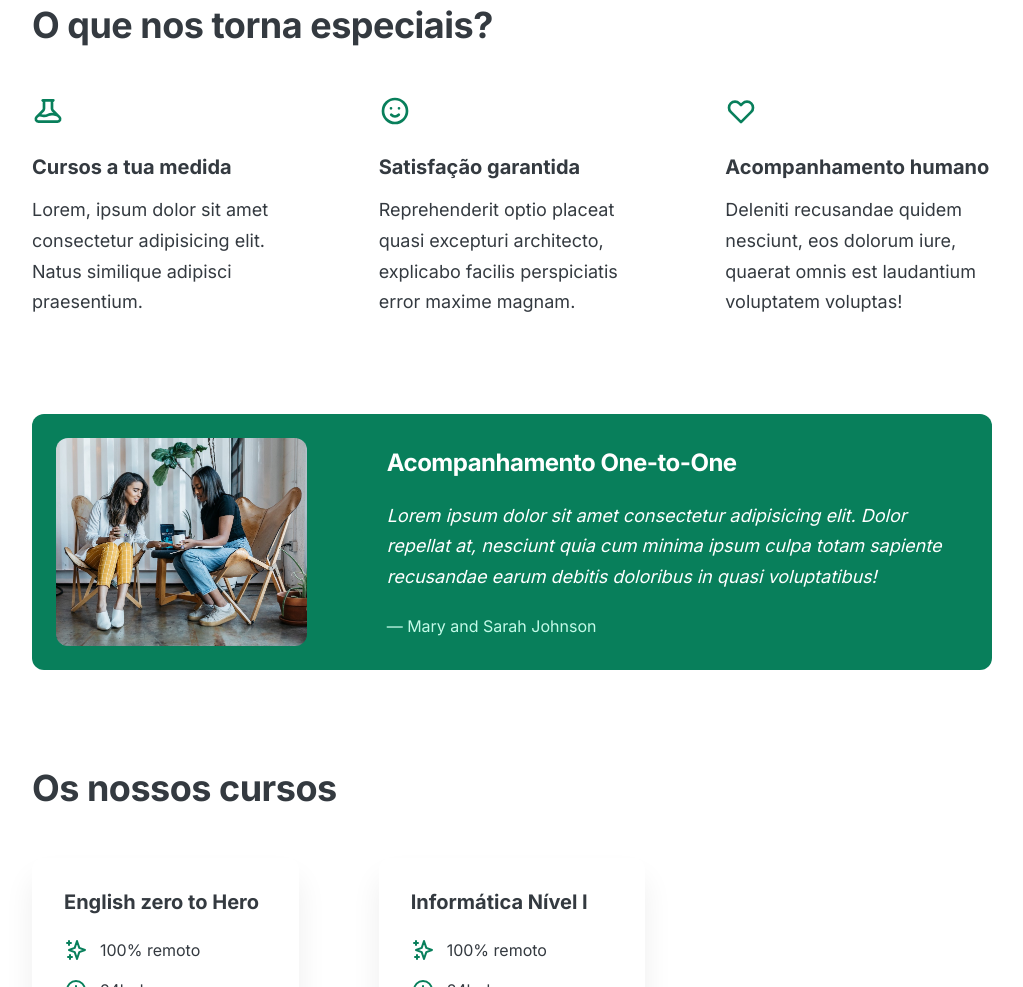
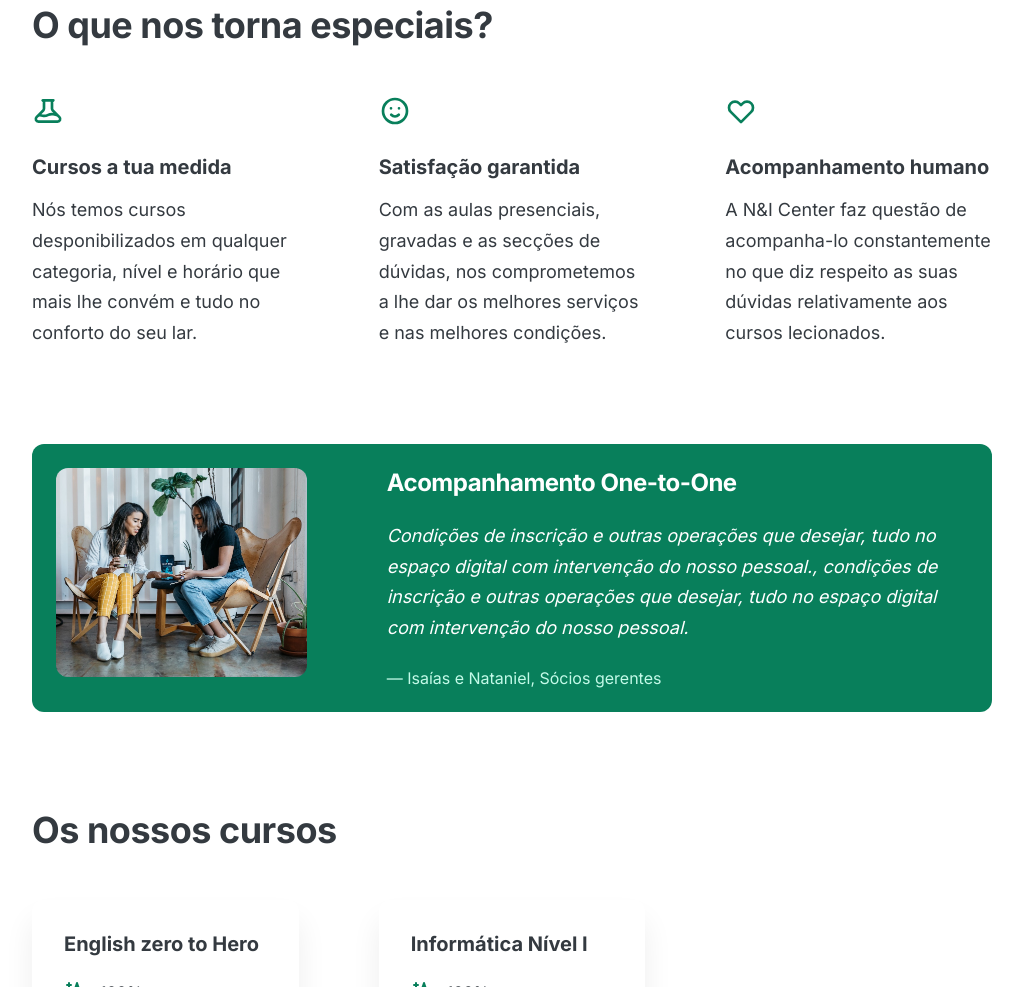
Before and after one commit to LuisValdenecio/n-i, a plain HTML site: page index.html in a window 1280 px wide. Shown: the part 450-1437 px from the top of the page, without its empty margins (128-1151 px from the left). Drawn offline with Linux system fonts and the light colour scheme.

Commit message:
adds the textual component

```diff
--- a/index.html
+++ b/index.html
@@ -21,7 +21,7 @@
           <h1>N&I Center</h1>
           <p class="header-text">
             Prestamos serviços de educação nos campos de Língua Estrangeira (Inglês) e informática.
-            <b>Somos 100% remotos</b>
+            <b>Somos uma empresa 100% remota</b>
           </p>
           <a class="btn btn--big" href="#cursos-section">ver cursos</a>
         </div>
@@ -48,8 +48,7 @@
             </svg>
             <p class="features-title"><strong>Cursos a tua medida</strong></p>
             <p class="features-text">
-              Lorem, ipsum dolor sit amet consectetur adipisicing elit. Natus
-              similique adipisci praesentium.
+              Nós temos cursos desponibilizados em qualquer categoria, nível e horário que mais lhe convém e tudo no conforto do seu lar.
             </p>
           </div>
 
@@ -72,8 +71,7 @@
               <strong>Satisfação garantida</strong>
             </p>
             <p class="features-text">
-              Reprehenderit optio placeat quasi excepturi architecto, explicabo
-              facilis perspiciatis error maxime magnam.
+              Com as aulas presenciais, gravadas e as secções de dúvidas, nos comprometemos a lhe dar os melhores serviços e nas melhores condições.
             </p>
           </div>
 
@@ -96,8 +94,7 @@
               <strong>Acompanhamento humano</strong>
             </p>
             <p class="features-text">
-              Deleniti recusandae quidem nesciunt, eos dolorum iure, quaerat
-              omnis est laudantium voluptatem voluptas!
+              A N&I Center faz questão de acompanha-lo constantemente no que diz respeito as suas dúvidas relativamente aos cursos lecionados.
             </p>
           </div>
         </div>
@@ -109,11 +106,9 @@
           <div class="testimonial-box">
             <h2>Acompanhamento One-to-One</h2>
             <blockquote class="testimonial-text">
-              Lorem ipsum dolor sit amet consectetur adipisicing elit. Dolor
-              repellat at, nesciunt quia cum minima ipsum culpa totam sapiente
-              recusandae earum debitis doloribus in quasi voluptatibus!
+              Condições de inscrição e outras operações que desejar, tudo no espaço digital com intervenção do nosso pessoal., condições de inscrição e outras operações que desejar, tudo no espaço digital com intervenção do nosso pessoal.
             </blockquote>
-            <p class="testimonial-author">&mdash; Mary and Sarah Johnson</p>
+            <p class="testimonial-author">&mdash; Isaías e Nataniel, Sócios gerentes</p>
           </div>
         </div>
       </section>
```
